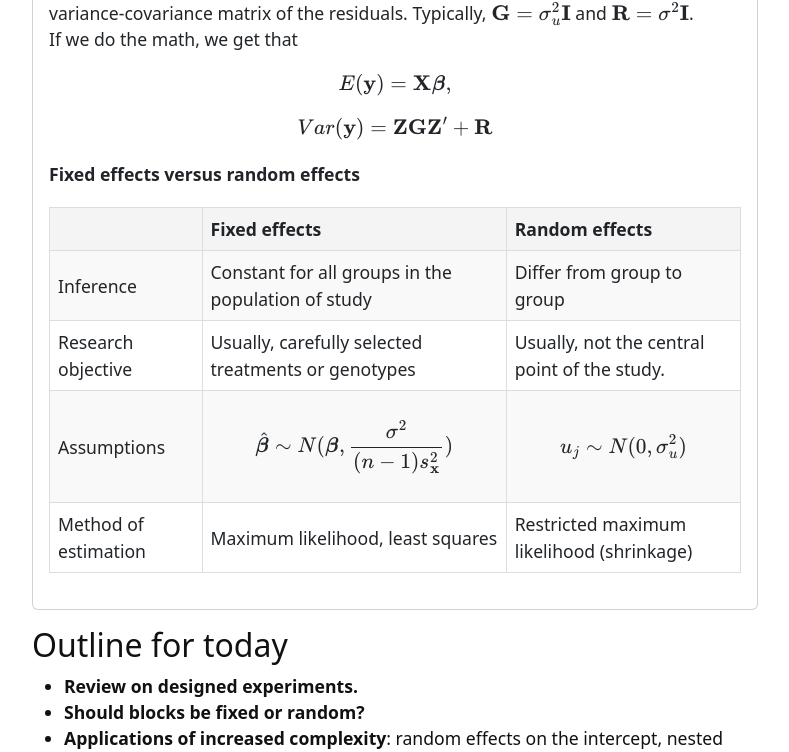
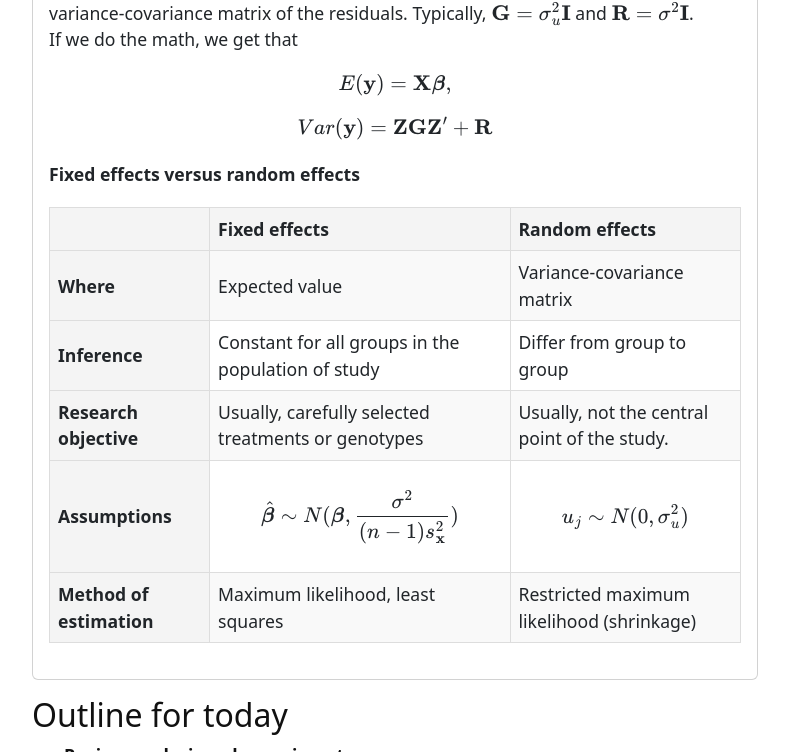
Before and after one commit to jlacasa/mixed-models-spring25, a Jekyll site: the page built from content/2-lesson.md, in a window 1280 px wide and 900 px high, scrolled down 690 px, cut to the strip 0-752 px from the top of the window. Shown: the whole strip, without its empty margins (245-1034 px from the left). Built offline with Jekyll 4.4.1, drawn with Linux system fonts in a browser that asks for light colours; formulas are drawn with MathJax 3.

Commit message:
table formAT

```diff
--- a/content/2-lesson.md
+++ b/content/2-lesson.md
@@ -66,22 +66,27 @@ $$Var(\mathbf{y}) = \mathbf{Z}\mathbf{G}\mathbf{Z}' + \mathbf{R}$$
         <th>Random effects</th>
     </tr>
     <tr>
-        <td>Inference</td>
+        <th>Where</th>
+        <td>Expected value</td>
+        <td>Variance-covariance matrix</td>
+    </tr>
+    <tr>
+        <th>Inference</th>
         <td>Constant for all groups in the population of study</td>
         <td>Differ from group to group</td>
     </tr>
     <tr>
-        <td>Research objective</td>
+        <th>Research objective</th>
         <td>Usually, carefully selected treatments or genotypes</td>
         <td>Usually, not the central point of the study.</td>
     </tr>
     <tr>
-        <td>Assumptions</td>
+        <th>Assumptions</th>
         <td>$$\hat{\boldsymbol{\beta}} \sim N(\boldsymbol{\beta}, \frac{\sigma^2}{(n-1)s^2_\mathbf{x}})$$</td>
         <td>$$u_j \sim N(0, \sigma^2_u)$$</td>
     </tr>
     <tr>
-        <td>Method of estimation</td>
+        <th>Method of estimation</th>
         <td>Maximum likelihood, least squares</td>
         <td>Restricted maximum likelihood (shrinkage)</td>
     </tr>
```
